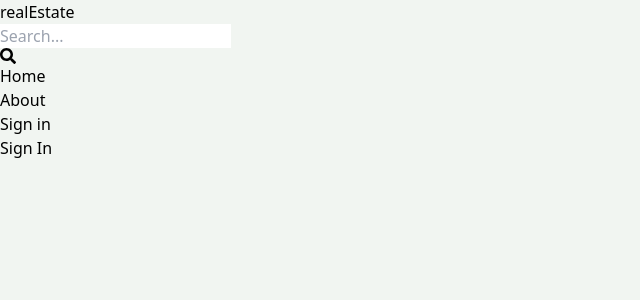
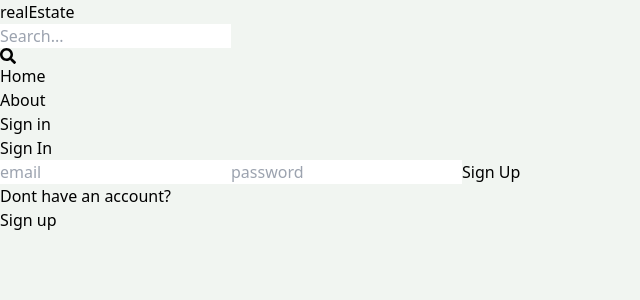
Before and after one commit to RuzbihanZaleek/Real-Estate, a React (Vite) app in the folder client/: page /sign-in in a window 1280 px wide. Shown: the top 300 px of the page, without its empty margins (0-640 px from the left). Built offline with nearby package versions, Linux system fonts and the light colour scheme.

Commit message:
13. Complete sign in page functionality

```diff
--- a/client/src/App.jsx
+++ b/client/src/App.jsx
@@ -1,17 +1,17 @@
 import { BrowserRouter, Routes, Route } from 'react-router-dom';
 import Home from './pages/Home';
-import Signin from './pages/Signin';
 import SignUp from './pages/SignUp';
 import About from './pages/About';
 import Profile from './pages/Profile';
 import Header from './components/Header';
+import SignIn from './pages/Signin';
 
 export default function App() {
   return <BrowserRouter>
     <Header />
       <Routes>
         <Route path="/" element={<Home />} />
-        <Route path="/sign-in" element={<Signin />} />
+        <Route path="/sign-in" element={<SignIn />} />
         <Route path="/sign-up" element={<SignUp />} />
         <Route path="/about" element={<About />} />
         <Route path="/profile" element={<Profile />} />
--- a/client/src/pages/Signin.jsx
+++ b/client/src/pages/Signin.jsx
@@ -1,9 +1,69 @@
-import React from 'react'
+import { useState } from 'react';
+import { Link, useNavigate } from 'react-router-dom'
 
-export default function Signin() {
+export default function SignIn() {
+
+  const [formData, setFormData] = useState({});
+  const [error, setError] = useState(null);
+  const [loading, setLoading] = useState(false);
+  const navigate = useNavigate();
+
+  const handleChange = (e) => {
+    setFormData({
+      ...formData,
+      [e.target.id]: e.target.value
+    });
+  };
+
+  const handleSubmit = async (e) => {
+    try {
+      e.preventDefault();
+      setLoading(true);
+      const res = await fetch('/api/auth/signin', {
+        method: 'POST',
+        headers: {
+          'Content-Type': 'application/json'
+        },
+        body: JSON.stringify(formData)
+      });
+
+      const data = await res.json();
+      if (data.success === false) {
+        setError(data.message);
+        setLoading(false);
+        return;
+      }
+      setLoading(false);
+      setError(null);
+      navigate('/');
+    } catch (error) {
+      setError(error.message);
+      setLoading(false);
+    }
+  }
+
   return (
-    <div>
-      Sign In
+    <div className='p-3 max-w-lg mx-auto'>
+      <h1 className='text-3xl text-center font-semibold my-7'>
+        Sign In
+      </h1>
+      <form onSubmit={handleSubmit} className='flex flex-col gap-4'>
+        <input type='email' placeholder='email'
+          className='border p-3 rounded-lg' id='email' onChange={handleChange} />
+        <input type='password' placeholder='password'
+          className='border p-3 rounded-lg' id='password' onChange={handleChange} />
+        <button disabled={loading}
+          className='bg-slate-700 text-white p-3 rounded-lg uppercase hover:opacity-95 disabled:opacity-80'>
+          {loading ? 'Loading...' : 'Sign Up'}
+        </button>
+      </form>
+      <div className='flex gap-2 mt-5'>
+        <p>Dont have an account?</p>
+        <Link to={"/sign-up"}>
+          <span className='text-blue-700'>Sign up</span>
+        </Link>
+      </div>
+      {error && <p className='text-red-500 mt-5'>{error}</p>}
     </div>
   )
 }
```
Also changed, not shown: 1 other file (tests, documents, lock files or other folders).
